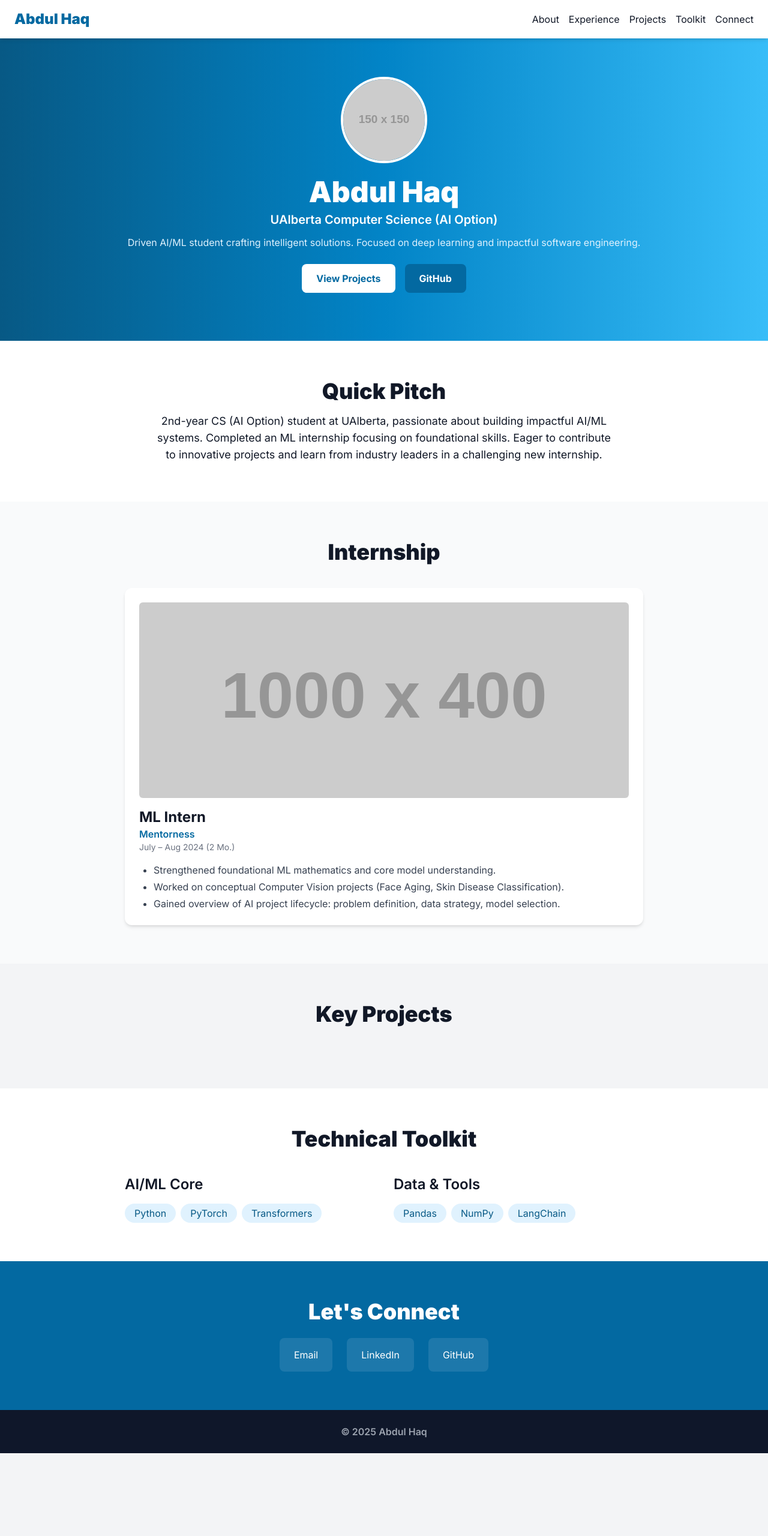
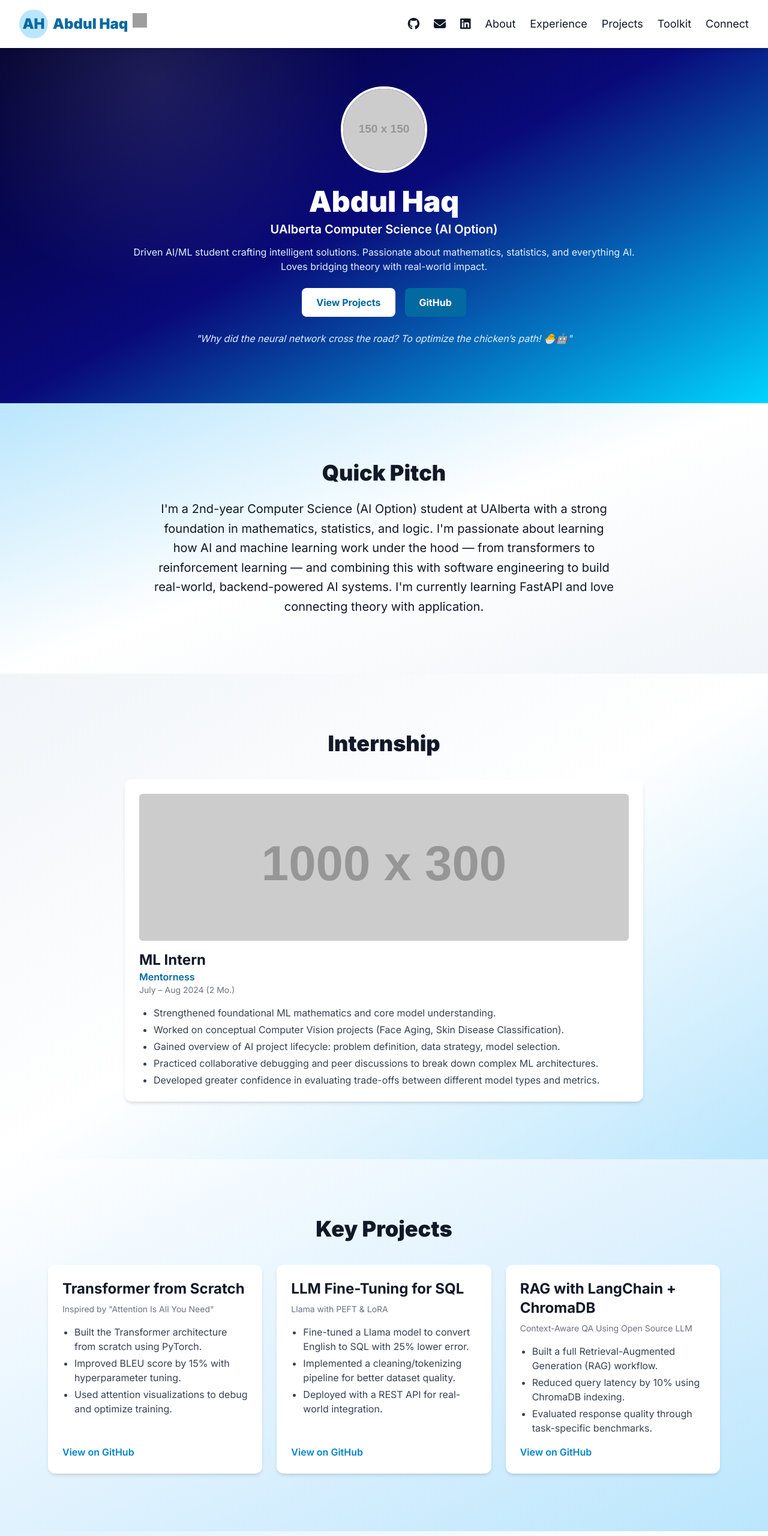
Before and after one commit to pybye12/pybye12.github.io, a plain HTML site: page index.html in a window 1280 px wide. Shown: the top 2560 px of the page at 60% size. Before the commit the page ends 2422 px from the top, so only its background shows below. Drawn offline with nearby package versions, Linux system fonts and the light colour scheme; grey boxes are pictures that could not be loaded; placeholder pictures from the web are drawn by us.

Commit message:
index.html

```diff
--- a/index.html
+++ b/index.html
@@ -13,12 +13,27 @@
     }
   </style>
 </head>
-<body class="bg-gray-100 text-gray-900">
+<body class="bg-gradient-to-br from-slate-100 via-white to-slate-200 text-gray-900">
   <!-- Navbar -->
-  <nav class="bg-white shadow-md fixed top-0 left-0 w-full z-50">
-    <div class="max-w-7xl mx-auto px-6 py-4 flex justify-between items-center">
-      <a href="#" class="text-2xl font-black text-sky-700">Abdul Haq</a>
-      <div class="space-x-4 hidden md:flex">
+  <div class="fixed top-0 left-0 z-50 bg-slate-900 text-white px-4 py-2 flex items-center space-x-4 text-sm">
+    <span class="font-black text-lg">AH</span>
+    <a href="mailto:abdulha7@ualberta.ca" class="hover:text-sky-400">Email</a>
+    <a href="https://github.com/pybye12" target="_blank" class="hover:text-sky-400">GitHub</a>
+    <a href="https://linkedin.com/in/abdul-haq-6b3ab9295" target="_blank" class="hover:text-sky-400">LinkedIn</a>
+  </div>
+  <nav class="bg-white shadow-md fixed top-0 left-0 w-full z-50 py-4">
+  <div class="flex justify-between items-center px-4 md:px-8">
+    <div class="flex items-center space-x-2">
+      <span class="text-2xl font-black text-sky-700 w-12 h-12 flex items-center justify-center rounded-full bg-sky-200">AH</span>
+      <a href="#" class="text-2xl font-black text-sky-700 flex items-center space-x-2">
+        <span>Abdul Haq</span>
+        <img src="https://cdn-icons-png.flaticon.com/512/4712/4712104.png" alt="Cute AI Icon" class="w-6 h-6 animate-bounce" />
+      </a>
+    </div>
+    <div class="flex items-center space-x-6 text-lg">
+      <a href="https://github.com/pybye12" target="_blank" class="hover:text-sky-600"><i class="fab fa-github text-xl"></i></a>
+      <a href="mailto:abdulha7@ualberta.ca" class="hover:text-sky-600"><i class="fas fa-envelope text-xl"></i></a>
+      <a href="https://linkedin.com/in/abdul-haq-6b3ab9295" target="_blank" class="hover:text-sky-600"><i class="fab fa-linkedin text-xl"></i></a>
       <a href="#about" class="hover:text-sky-600">About</a>
       <a href="#experience" class="hover:text-sky-600">Experience</a>
       <a href="#projects" class="hover:text-sky-600">Projects</a>
@@ -29,31 +44,39 @@
 </nav>
 
   <!-- Hero -->
-  <section class="bg-gradient-to-r from-sky-800 via-sky-600 to-sky-400 text-white pt-32 pb-20 text-center">
+  <section class="relative bg-gradient-to-br from-[#020024] via-[#090979] to-[#00d4ff] text-white pt-36 pb-24 text-center overflow-hidden">
+  <div class="absolute inset-0 bg-[radial-gradient(circle_at_20%_20%,rgba(255,255,255,0.1)_0%,transparent_30%)] pointer-events-none"></div>
+
     <div class="max-w-4xl mx-auto px-4">
       <img src="https://placehold.co/150x150/FFFFFF/075985?text=AH" alt="Abdul Haq" class="w-36 h-36 mx-auto rounded-full border-4 border-white mb-6" />
       <h1 class="text-5xl font-black mb-2">Abdul Haq</h1>
       <p class="text-xl font-semibold">UAlberta Computer Science (AI Option)</p>
-      <p class="mt-3 text-sky-100">Driven AI/ML student crafting intelligent solutions. Focused on deep learning and impactful software engineering.</p>
+      <p class="mt-3 text-sky-100">Driven AI/ML student crafting intelligent solutions. Passionate about mathematics, statistics, and everything AI. Loves bridging theory with real-world impact.</p>
+
+
         <div class="mt-6 flex justify-center gap-4">
   <a href="#projects" class="bg-white text-sky-700 px-6 py-3 rounded-lg font-bold hover:bg-gray-100">View Projects</a>
   <a href="https://github.com/pybye12" target="_blank" class="bg-sky-700 px-6 py-3 rounded-lg font-bold hover:bg-sky-800">GitHub</a>
+</div>
+<p class="mt-6 text-sky-100 italic text-base">"Why did the neural network cross the road? To optimize the chicken’s path! 🐣🤖"</p>
       </div>
     </div>
   </section>
 
   <!-- About -->
-  <section id="about" class="py-16 bg-white text-center">
-    <h2 class="text-4xl font-black mb-4">Quick Pitch</h2>
-    <p class="text-lg max-w-3xl mx-auto">2nd-year CS (AI Option) student at UAlberta, passionate about building impactful AI/ML systems. Completed an ML internship focusing on foundational skills. Eager to contribute to innovative projects and learn from industry leaders in a challenging new internship.</p>
+  <section id="about" class="py-24 bg-gradient-to-br from-sky-200 via-white to-slate-100 text-center transition-all duration-500 ease-in-out">
+    <h2 class="text-4xl font-black mb-6">Quick Pitch</h2>
+    <p class="text-xl max-w-3xl mx-auto leading-relaxed">
+      I'm a 2nd-year Computer Science (AI Option) student at UAlberta with a strong foundation in mathematics, statistics, and logic. I'm passionate about learning how AI and machine learning work under the hood — from transformers to reinforcement learning — and combining this with software engineering to build real-world, backend-powered AI systems. I'm currently learning FastAPI and love connecting theory with application.
+    </p>
   </section>
 
   <!-- Experience -->
-  <section id="experience" class="py-16 bg-gray-50">
+  <section id="experience" class="py-24 bg-gradient-to-br from-slate-100 via-white to-sky-200 transition-all duration-500 ease-in-out">
     <div class="max-w-4xl mx-auto px-4">
       <h2 class="text-4xl font-black text-center mb-10">Internship</h2>
       <div class="bg-white rounded-xl shadow-md p-6">
-        <img src="https://placehold.co/1000x400/075985/E0F2FE?text=AI+Internship" class="rounded-md mb-4" />
+        <img src="https://placehold.co/1000x300/0f172a/ffffff?text=AI+Internship+Experience" class="rounded-md mb-4" />
         <h3 class="text-2xl font-bold">ML Intern</h3>
         <p class="text-sky-700 font-semibold">Mentorness</p>
         <p class="text-sm text-gray-500">July – Aug 2024 (2 Mo.)</p>
@@ -61,66 +84,99 @@
           <li>Strengthened foundational ML mathematics and core model understanding.</li>
           <li>Worked on conceptual Computer Vision projects (Face Aging, Skin Disease Classification).</li>
           <li>Gained overview of AI project lifecycle: problem definition, data strategy, model selection.</li>
+          <li>Practiced collaborative debugging and peer discussions to break down complex ML architectures.</li>
+          <li>Developed greater confidence in evaluating trade-offs between different model types and metrics.</li>
         </ul>
       </div>
     </div>
   </section>
 
   <!-- Projects -->
-  <section id="projects" class="py-16 bg-gray-100">
+  <section id="projects" class="py-24 bg-gradient-to-br from-white via-sky-100 to-sky-200 transition-all duration-500 ease-in-out">
     <div class="max-w-6xl mx-auto px-4">
       <h2 class="text-4xl font-black text-center mb-10">Key Projects</h2>
       <div class="grid md:grid-cols-2 lg:grid-cols-3 gap-6">
-        <!-- Project Cards Here -->
-        <!-- Copy your existing project cards or let me know if you want me to simplify/expand them too -->
+        <div class="bg-white p-6 rounded-xl shadow-md flex flex-col">
+          <h3 class="text-2xl font-bold mb-2">Transformer from Scratch</h3>
+          <p class="text-sm text-gray-500 mb-4">Inspired by "Attention Is All You Need"</p>
+          <ul class="list-disc ml-5 text-gray-700 space-y-1 flex-grow">
+            <li>Built the Transformer architecture from scratch using PyTorch.</li>
+            <li>Improved BLEU score by 15% with hyperparameter tuning.</li>
+            <li>Used attention visualizations to debug and optimize training.</li>
+          </ul>
+          <a href="https://github.com/pybye12" target="_blank" class="mt-4 text-sky-600 hover:text-sky-500 font-semibold">View on GitHub</a>
+        </div>
+        <div class="bg-white p-6 rounded-xl shadow-md flex flex-col">
+          <h3 class="text-2xl font-bold mb-2">LLM Fine-Tuning for SQL</h3>
+          <p class="text-sm text-gray-500 mb-4">Llama with PEFT & LoRA</p>
+          <ul class="list-disc ml-5 text-gray-700 space-y-1 flex-grow">
+            <li>Fine-tuned a Llama model to convert English to SQL with 25% lower error.</li>
+            <li>Implemented a cleaning/tokenizing pipeline for better dataset quality.</li>
+            <li>Deployed with a REST API for real-world integration.</li>
+          </ul>
+          <a href="https://github.com/pybye12" target="_blank" class="mt-4 text-sky-600 hover:text-sky-500 font-semibold">View on GitHub</a>
+        </div>
+        <div class="bg-white p-6 rounded-xl shadow-md flex flex-col">
+          <h3 class="text-2xl font-bold mb-2">RAG with LangChain + ChromaDB</h3>
+          <p class="text-sm text-gray-500 mb-4">Context-Aware QA Using Open Source LLM</p>
+          <ul class="list-disc ml-5 text-gray-700 space-y-1 flex-grow">
+            <li>Built a full Retrieval-Augmented Generation (RAG) workflow.</li>
+            <li>Reduced query latency by 10% using ChromaDB indexing.</li>
+            <li>Evaluated response quality through task-specific benchmarks.</li>
+          </ul>
+          <a href="https://github.com/pybye12" target="_blank" class="mt-4 text-sky-600 hover:text-sky-500 font-semibold">View on GitHub</a>
+        </div>
       </div>
     </div>
   </section>
 
   <!-- Skills -->
-  <section id="skills" class="py-16 bg-white">
+  <section id="skills" class="py-24 bg-gradient-to-br from-sky-100 via-white to-slate-200 transition-all duration-500 ease-in-out">
   <div class="max-w-4xl mx-auto px-4">
-      <h2 class="text-4xl font-black text-center mb-10">Technical Toolkit</h2>
-      <div class="grid md:grid-cols-2 gap-8">
-        <div>
-          <h3 class="text-2xl font-semibold mb-4">AI/ML Core</h3>
-          <div class="flex flex-wrap gap-2">
+    <h2 class="text-4xl font-black text-center mb-10">Toolkit</h2>
+    <div class="flex flex-wrap gap-3 justify-center">
+      <span class="bg-sky-100 text-sky-800 px-4 py-1 rounded-full">Algorithms</span>
+      <span class="bg-sky-100 text-sky-800 px-4 py-1 rounded-full">Data Structures</span>
+      <span class="bg-sky-100 text-sky-800 px-4 py-1 rounded-full">Machine Learning</span>
+      <span class="bg-sky-100 text-sky-800 px-4 py-1 rounded-full">Artificial Intelligence</span>
+      <span class="bg-sky-100 text-sky-800 px-4 py-1 rounded-full">Data Preprocessing</span>
+      <span class="bg-sky-100 text-sky-800 px-4 py-1 rounded-full">Model Deployment</span>
+      <span class="bg-sky-100 text-sky-800 px-4 py-1 rounded-full">FastAPI</span>
       <span class="bg-sky-100 text-sky-800 px-4 py-1 rounded-full">Python</span>
       <span class="bg-sky-100 text-sky-800 px-4 py-1 rounded-full">PyTorch</span>
       <span class="bg-sky-100 text-sky-800 px-4 py-1 rounded-full">Transformers</span>
-          </div>
-        </div>
-        <div>
-          <h3 class="text-2xl font-semibold mb-4">Data & Tools</h3>
-          <div class="flex flex-wrap gap-2">
-            <span class="bg-sky-100 text-sky-800 px-4 py-1 rounded-full">Pandas</span>
-            <span class="bg-sky-100 text-sky-800 px-4 py-1 rounded-full">NumPy</span>
-            <span class="bg-sky-100 text-sky-800 px-4 py-1 rounded-full">LangChain</span>
-          </div>
-        </div>
+      <span class="bg-sky-100 text-sky-800 px-4 py-1 rounded-full">LLMs</span>
+      <span class="bg-sky-100 text-sky-800 px-4 py-1 rounded-full">PEFT / LoRA</span>
+      <span class="bg-sky-100 text-sky-800 px-4 py-1 rounded-full">C</span>
+      <span class="bg-sky-100 text-sky-800 px-4 py-1 rounded-full">C++</span>
+      <span class="bg-sky-100 text-sky-800 px-4 py-1 rounded-full">Digital Logic Design</span>
+      <span class="bg-sky-100 text-sky-800 px-4 py-1 rounded-full">ARM Assembly</span>
+      <span class="bg-sky-100 text-sky-800 px-4 py-1 rounded-full">HTML/CSS/JavaScript</span>
     </div>
   </div>
 </section>
 
   <!-- Contact -->
-  <section id="contact" class="py-16 bg-sky-700 text-white text-center">
+  <section id="contact" class="py-24 bg-gradient-to-br from-sky-700 via-sky-800 to-sky-900 text-white text-center">
     <div class="max-w-3xl mx-auto px-4">
       <h2 class="text-4xl font-black mb-6">Let's Connect</h2>
+      <p class="text-lg mb-8">Open to opportunities and always up for a good AI chat. Reach out through any of the platforms below!</p>
       <div class="flex flex-col sm:flex-row justify-center gap-6">
-        <a href="mailto:abdulha7@ualberta.ca" class="bg-white/10 hover:bg-white/20 px-6 py-4 rounded-lg">Email</a>
+        <a href="mailto:abdulha7@ualberta.ca" class="bg-white/10 hover:bg-white/20 px-6 py-4 rounded-lg">abdulha7@ualberta.ca</a>
         <a href="https://linkedin.com/in/abdul-haq-6b3ab9295" target="_blank" class="bg-white/10 hover:bg-white/20 px-6 py-4 rounded-lg">LinkedIn</a>
         <a href="https://github.com/pybye12" target="_blank" class="bg-white/10 hover:bg-white/20 px-6 py-4 rounded-lg">GitHub</a>
       </div>
     </div>
   </section>
-
-  <!-- Footer -->
-  <footer class="bg-slate-900 text-gray-400 py-6 text-center">
-    <p class="font-semibold">&copy; <span id="year"></span> Abdul Haq</p>
-  </footer>
-
+<!-- Fun AI/CS Snippet -->
   <script>
-    document.getElementById('year').textContent = new Date().getFullYear();
+    console.log("🤖 Hey recruiter! Here's a tiny AI easter egg just for you.");
+    const curiosity = () => {
+      const ml = ["Neurons", "Loss", "Backprop", "Weights"];
+      const excitement = ml.map((thing, i) => `Learning ${thing}...`);
+      excitement.forEach((line, i) => setTimeout(() => console.log(line), i * 700));
+    };
+    curiosity();
   </script>
 </body>
 </html>
```
Lines whose indentation alone changed are shown as unchanged.
